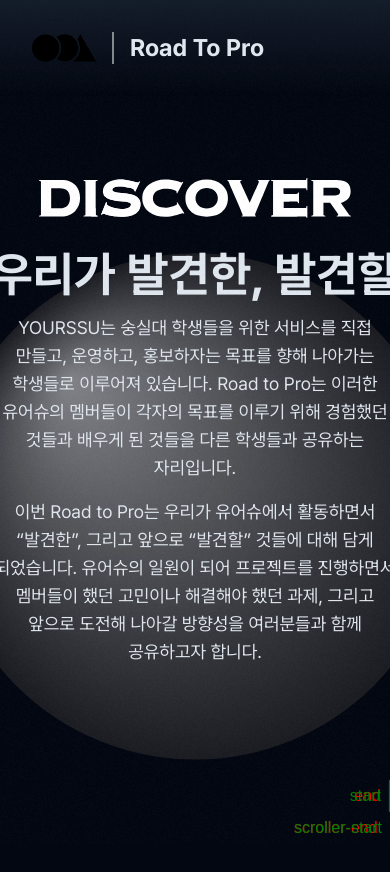
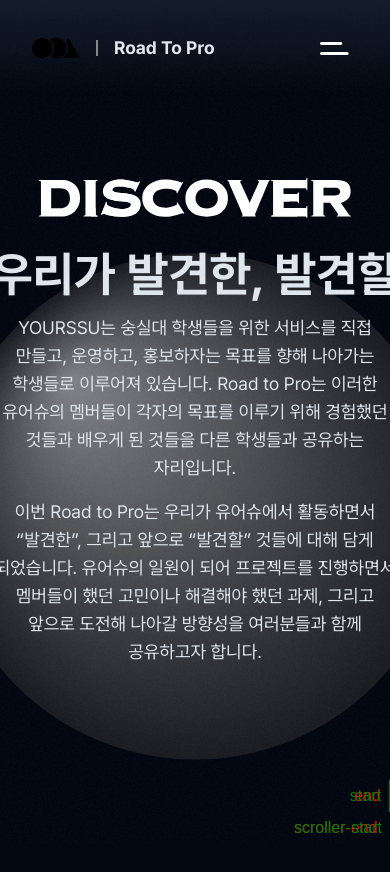
Before and after one commit to yourssu/road-to-pro-discover, a React (Vite) app: page / in a window 390 px wide. Shown: the top 872 px of the page. Built offline with nearby package versions, Linux system fonts and the light colour scheme.

Commit message:
feat: create popover button

```diff
--- a/package.json
+++ b/package.json
@@ -11,6 +11,7 @@
   },
   "dependencies": {
     "@gsap/react": "^2.1.2",
+    "@radix-ui/react-popover": "^1.1.6",
     "@tailwindcss/postcss": "^4.0.7",
     "@tailwindcss/vite": "^4.0.7",
     "clsx": "^2.1.1",
--- a/src/components/Header.tsx
+++ b/src/components/Header.tsx
@@ -1,14 +1,61 @@
 import logo from "@/assets/logo.svg";
+import { ListLine } from "@/icons/ListLine";
+import {
+  Popover,
+  PopoverClose,
+  PopoverContent,
+  PopoverPortal,
+  PopoverTrigger,
+} from "@radix-ui/react-popover";
 
 export default function Header() {
   return (
     <header className="fixed inset-0 w-full h-24 px-8 py-4 bg-gradient-to-b z-30 from-gray-800/65">
-      <nav className="flex gap-4 justify-start items-center h-full">
+      <nav className="flex gap-4 justify-between items-center h-full">
         <a href="#" className="flex items-center gap-4">
-          <img src={logo} className="size-16" />
+          <img src={logo} className="size-12 lg:size-16" />
           <div className="shrink-0 w-0.5 self-stretch my-4 bg-white/50" />
-          <h1 className="font-bold text-2xl">Road To Pro</h1>
+          <h1 className="font-bold text-lg lg:text-2xl">Road To Pro</h1>
         </a>
+        <Popover>
+          <PopoverTrigger asChild>
+            <button className="cursor-pointer dropdown-btn hover:scale-105 rounded-lg transition-all active:scale-95 active:bg-white/25">
+              <ListLine className="size-12 lg:size-16 text-white" />
+            </button>
+          </PopoverTrigger>
+          <PopoverPortal>
+            <PopoverContent
+              align="end"
+              className="bg-white text-black rounded-2xl p-4 items-start gap-4 w-72"
+            >
+              <div>
+                <h1>Navigation</h1>
+                <button>
+                  <h1>Road To Pro / 2021</h1>
+                  <p>구르다 보면 보이는 것들</p>
+                </button>
+                <div>
+                  <h1>Road To Pro: Discover</h1>
+                  <ul>
+                    <li>
+                      <a href="#project">Project</a>
+                    </li>
+                    <li>
+                      <a href="#planning_design">Planning & Design</a>
+                    </li>
+                    <li>
+                      <a href="#engineering">Engineering</a>
+                    </li>
+                    <li>
+                      <a href="#operation">Operation</a>
+                    </li>
+                  </ul>
+                </div>
+              </div>
+              <PopoverClose>X</PopoverClose>
+            </PopoverContent>
+          </PopoverPortal>
+        </Popover>
       </nav>
     </header>
   );
--- /dev/null
+++ b/src/icons/ListLine.tsx
@@ -0,0 +1,19 @@
+import { ComponentPropsWithRef, memo } from "react";
+
+export const ListLine = memo((props: ComponentPropsWithRef<"svg">) => (
+  <svg
+    viewBox="0 0 24 24"
+    fill="none"
+    xmlns="http://www.w3.org/2000/svg"
+    {...props}
+  >
+    <path
+      d="M15.37 10.5H5.75C5.33579 10.5 5 10.1642 5 9.75C5 9.33579 5.33579 9 5.75 9H15.37C15.7842 9 16.12 9.33579 16.12 9.75C16.12 10.1642 15.7842 10.5 15.37 10.5Z"
+      fill="currentColor"
+    />
+    <path
+      d="M5.75 14H18.57C18.9842 14 19.32 14.3358 19.32 14.75C19.32 15.1642 18.9842 15.5 18.57 15.5H5.75C5.33579 15.5 5 15.1642 5 14.75C5 14.3358 5.33579 14 5.75 14Z"
+      fill="currentColor"
+    />
+  </svg>
+));
```
Also changed, not shown: 1 other file (tests, documents, lock files or other folders).
